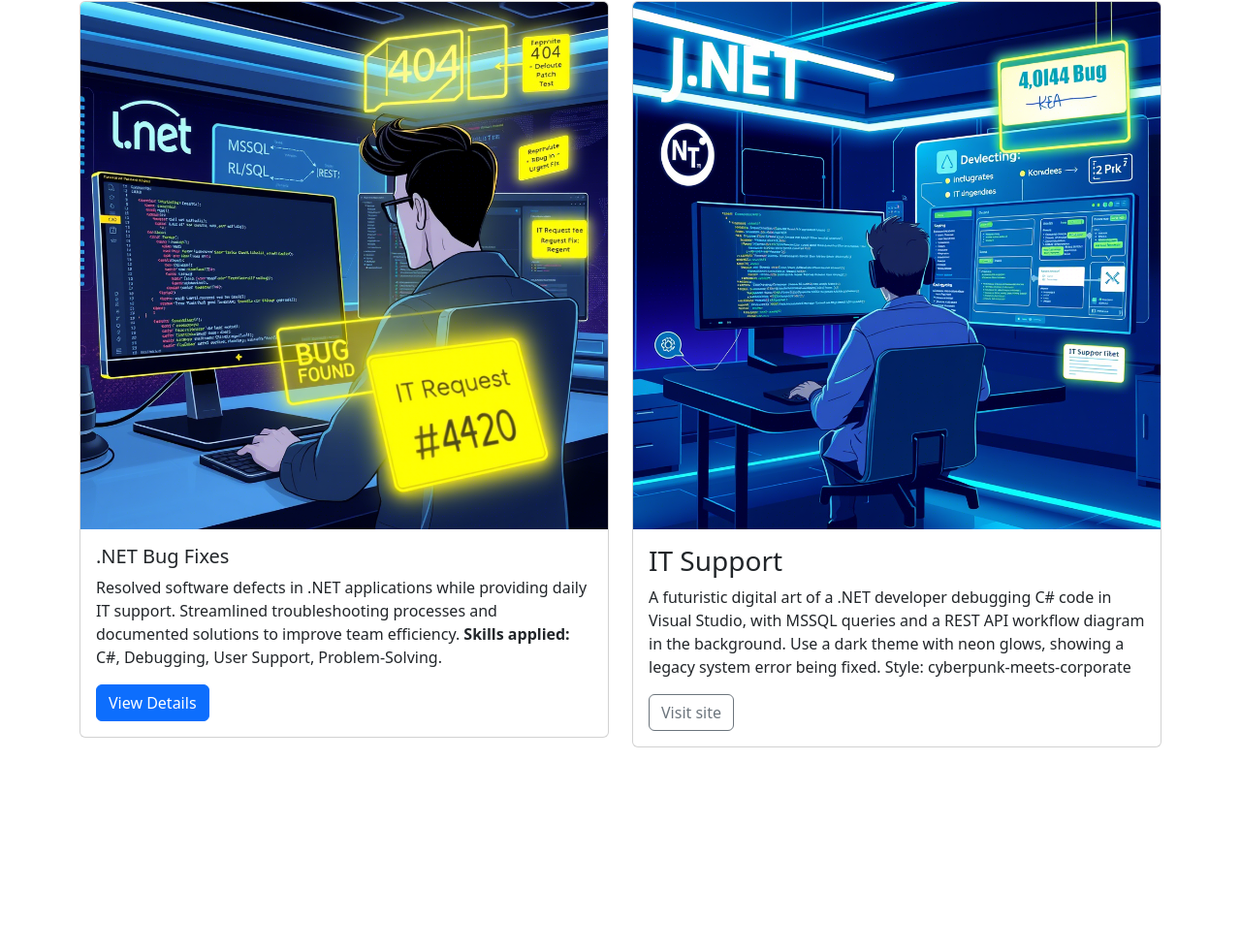
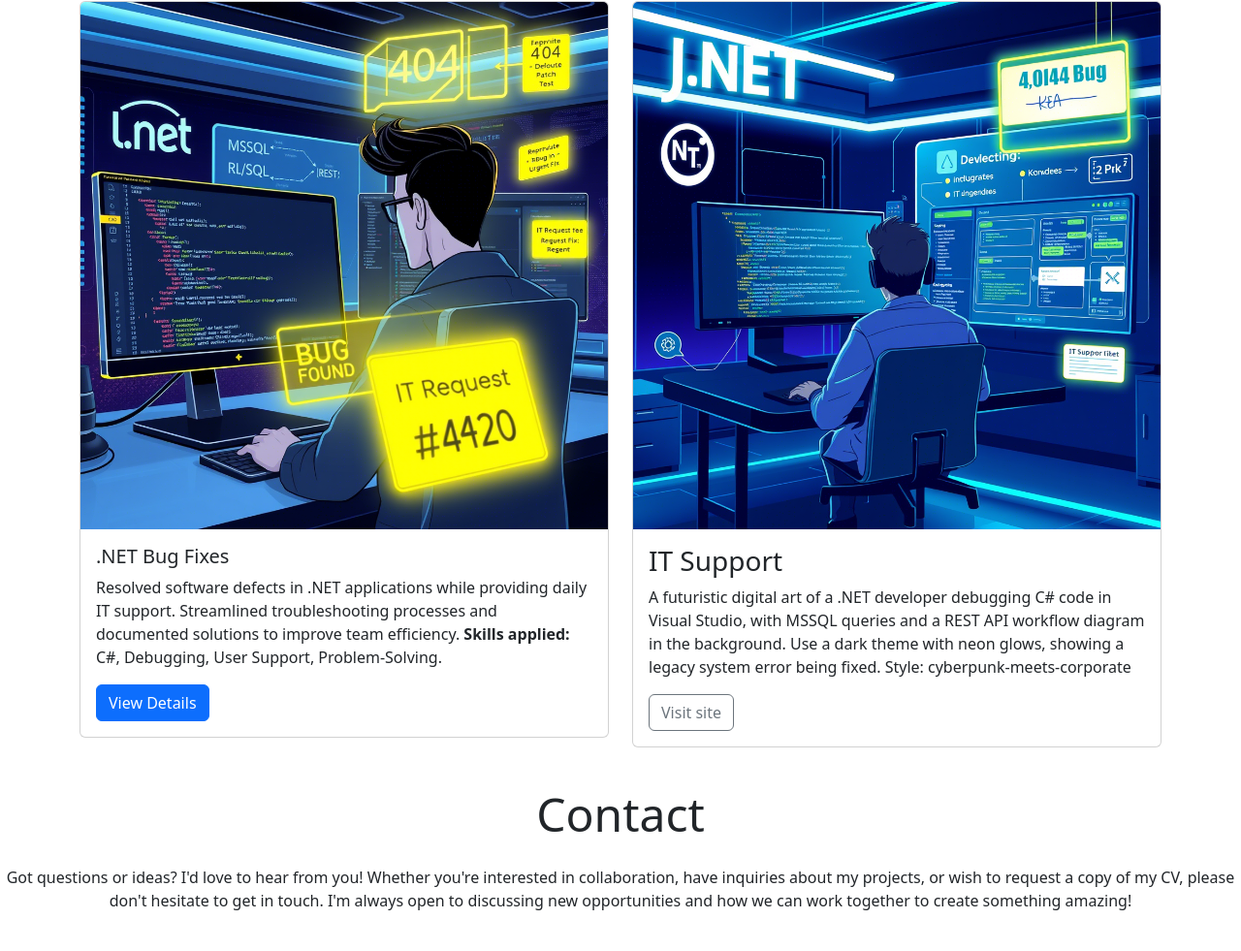
Before and after one commit to repoeli/folio, a plain HTML site: page index.html in a window 1280 px wide. Shown: the part 1707-2688 px from the top of the page at 97% size. Before the commit the page ends 2494 px from the top, so only its background shows below. Drawn offline with nearby package versions, Linux system fonts and the light colour scheme.

Commit message:
Add contact section

```diff
--- a/index.html
+++ b/index.html
@@ -189,7 +189,23 @@
 
   </main>
 
-
+  <!-- Contact section -->
+  <footer id="contact" class="contauner">
+    <div class="row justify-content-center">
+      <div class="col-12 text-center my-4">
+        <h2 class="display-5">Contact</h2>
+        <p class="mt-4">Got questions or ideas?
+          I'd love to hear from you! Whether you're interested in collaboration,
+          have inquiries about my projects, or wish to request a copy of my CV,
+          please don't hesitate to get in touch.
+          I'm always open to discussing new opportunities and how we can work
+          together to create something amazing!</p>
+      </div>
+      <div class="col-12 col-md-10 col-lg-8">
+        <!--Add your form here-->
+      </div>
+    </div>
+  </footer>
 
 
   <!-- Bootstrap JavaScript Library -->
```
